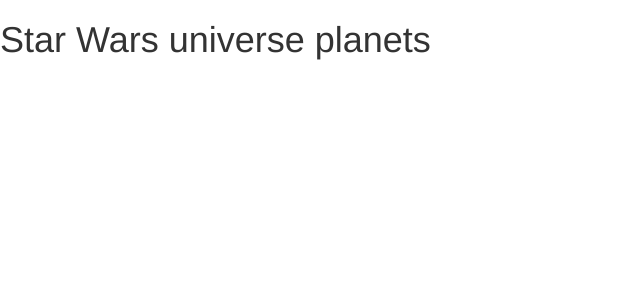
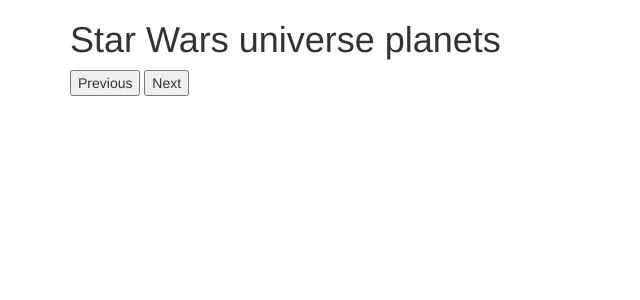
Before and after one commit to CocoBloom/apiwars-python, a Flask app: page / in a window 1280 px wide. Shown: the top 300 px of the page, without its empty margins (0-640 px from the left). Run offline with Flask 2, Linux system fonts and the light colour scheme; some libraries are stand-ins or nearby versions.

Commit message:
refactor index.html

```diff
--- a/templates/index.html
+++ b/templates/index.html
@@ -2,17 +2,22 @@
 <html lang="en">
 <head>
   <title>Bootstrap Example</title>
-  <meta charset="utf-8">
-  <meta name="viewport" content="width=device-width, initial-scale=1">
+  <meta charset="UTF-8">
+  <link rel="stylesheet icon" type="text/css" href="{{ url_for('static', filename='css/apiwars.css') }}">
+  <script type="text/javascript" src="{{ url_for('static', filename='js/apiwars.js') }}" defer></script>
+
   <link rel="stylesheet" href="https://maxcdn.bootstrapcdn.com/bootstrap/3.4.1/css/bootstrap.min.css">
   <script src="https://ajax.googleapis.com/ajax/libs/jquery/3.5.1/jquery.min.js"></script>
   <script src="https://maxcdn.bootstrapcdn.com/bootstrap/3.4.1/js/bootstrap.min.js"></script>
+<!--  <script type="text/javascript" src="/static/js/apiwars.js"></script>-->
 </head>
 <body>
-
-<script type="text/javascript" src="/static/js/apiwars.js"></script>
-<h1>Star Wars universe planets</h1>
-
-
+  <div class="container">
+    <h1>Star Wars universe planets</h1>
+    <button id="prev-button">Previous</button>
+    <button id="next-button">Next</button>
+    <br/><br/>
+    <table class="planets"></table>
+  </div>
 </body>
 </html>
```
